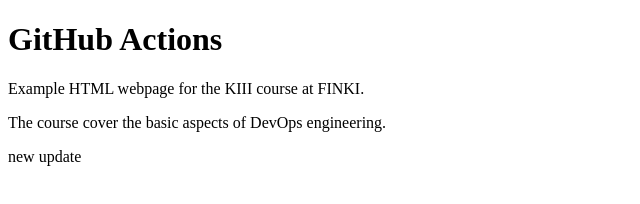
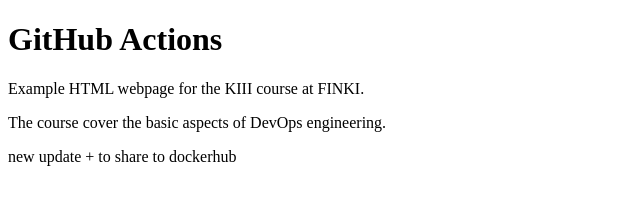
Before and after one commit to anastasijadimovska/kiii-ci-cd, a plain HTML site: page index.html in a window 1280 px wide. Shown: the whole page, without its empty margins (0-640 px from the left). Drawn offline with Linux system fonts and the light colour scheme.

Commit message:
Update index.html and push to dockerhub

```diff
--- a/index.html
+++ b/index.html
@@ -4,6 +4,6 @@
 <h1>GitHub Actions</h1>
 <p>Example HTML webpage for the KIII course at FINKI.</p>
 <p>The course cover the basic aspects of DevOps engineering.</p>
-  <p>new update</p>
+  <p>new update + to share to dockerhub</p>
 </body>
 </html>
```
